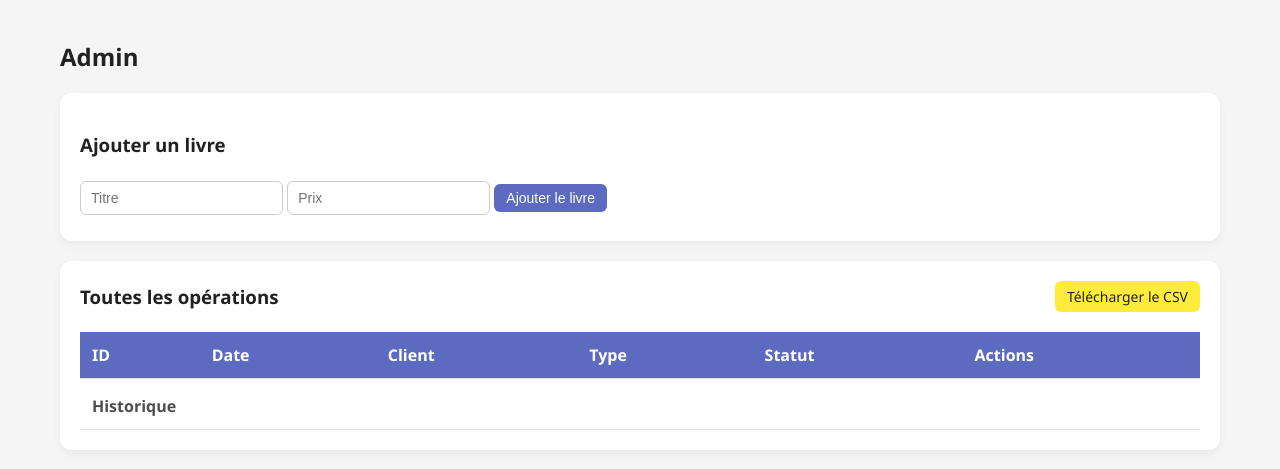
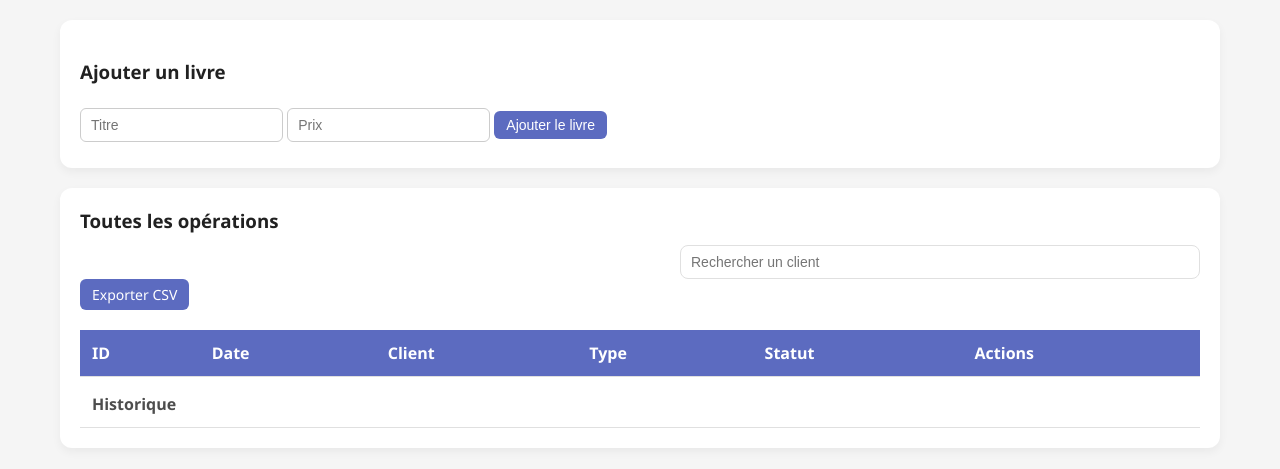
Before and after one commit to fleuronvilik/toplivres-devgdk, a Flask app: template app/templates/admin.html in a window 1280 px wide. Shown: the top 469 px of the page. Run offline with Flask 3, Linux system fonts and the light colour scheme; the template is opened without the code that fills it: most values are stand-ins (such as "Sample title", 1, 10 or a date in 2020).

Commit message:
Add admin toolbar search

```diff
--- a/app/static/js/utils/api.js
+++ b/app/static/js/utils/api.js
@@ -74,12 +74,91 @@ export async function loadAdminOperations() {
     }
 
     const tr = document.createElement("tr");
+    tr.dataset.client = (op.customer?.name || "").toLowerCase();
     tr.innerHTML = `
       <td>${op.id}</td>
       <td>${op.date}</td>
       <td><a href="/admin/users/${op.customer.id}">${op.customer.name || ""}</a></td>
       <td>${formatType(op.type || '')}</td>
       <td>${formatStatus(op.status || '')}</td>
+      <td>
+        <div class="table-actions">
+          <button class="viewItemsBtn btn">Voir les articles</button>
+          ${cancelMarkup}${actionMarkup}
+        </div>
+      </td>
+    `;
+
+    tbody.appendChild(tr);
+    tr.querySelector(".viewItemsBtn").addEventListener("click", () => openItemsSheet(op.items));
+  }
+}
+
+export async function loadAdminCustomerOperations(customerId) {
+  const res = await apiFetch("/api/admin/operations");
+  const actionableBody = document.getElementById("admin-customer-actionable-body");
+  const historyBody = document.getElementById("admin-customer-history-body");
+  const actionableTable = document.getElementById("admin-customer-actionable-table");
+  const historyTable = document.getElementById("admin-customer-history-table");
+  const actionableEmpty = document.getElementById("admin-customer-actionable-empty");
+  const historyEmpty = document.getElementById("admin-customer-history-empty");
+  const cancelLabel = fr.form.actions?.cancel || "Annuler";
+  const deleteLabel = fr.form.actions?.delete || "Supprimer";
+
+  if (!actionableBody || !historyBody) return;
+
+  const targetId = String(customerId || "");
+  const actionableOps = (res.actionable || []).filter(op => String(op.customer?.id || "") === targetId);
+  const allOps = [...(res.actionable || []), ...(res.history || [])].filter(
+    op => String(op.customer?.id || "") === targetId
+  );
+
+  allOps.sort((a, b) => {
+    const timeA = Date.parse(a.date || "");
+    const timeB = Date.parse(b.date || "");
+    if (!Number.isNaN(timeA) && !Number.isNaN(timeB) && timeA !== timeB) {
+      return timeB - timeA;
+    }
+    return (b.id || 0) - (a.id || 0);
+  });
+
+  const recentOps = allOps.slice(0, 10);
+
+  actionableBody.innerHTML = "";
+  historyBody.innerHTML = "";
+
+  if (actionableEmpty) actionableEmpty.classList.toggle("hidden", actionableOps.length > 0);
+  if (actionableTable) actionableTable.classList.toggle("hidden", actionableOps.length === 0);
+  if (historyEmpty) historyEmpty.classList.toggle("hidden", recentOps.length > 0);
+  if (historyTable) historyTable.classList.toggle("hidden", recentOps.length === 0);
+
+  actionableOps.forEach(op => renderOperationRow(op, actionableBody, true));
+  recentOps.forEach(op => renderOperationRow(op, historyBody, false));
+
+  function renderOperationRow(op, tbody, isActionable) {
+    let actionMarkup = "";
+    let cancelMarkup = "";
+    const opId = op?.id ?? "—";
+
+    if (isActionable && op.type === "order") {
+      if (op.status === "pending") {
+        actionMarkup = `<button data-action="confirm" data-id="${opId}" data-status="${op.status || ''}" data-type="${op.type || ''}" class="btn btn-accent">${fr.form.actions.approve}</button>`;
+        cancelMarkup = `<button data-action="delete" data-id="${opId}" data-status="${op.status || ''}" data-type="${op.type || ''}" class="btn btn-danger">${fr.form.actions.reject}</button>`;
+      } else if (op.status === "approved") {
+        actionMarkup = `<button data-action="confirm" data-id="${opId}" data-status="${op.status || ''}" data-type="${op.type || ''}" class="btn btn-accent">${fr.form.actions.deliver}</button>`;
+        cancelMarkup = `<button data-action="delete" data-id="${opId}" data-status="${op.status || ''}" data-type="${op.type || ''}" class="btn btn-danger">${cancelLabel}</button>`;
+      }
+    } else if (isActionable && op.type === "report" && op.status !== "cancelled") {
+      actionMarkup = `<button data-action="delete" data-id="${opId}" data-status="${op.status || ''}" data-type="${op.type || ''}" class="btn btn-danger">${deleteLabel}</button>`;
+    }
+
+    const tr = document.createElement("tr");
+    tr.dataset.client = (op.customer?.name || "").toLowerCase();
+    tr.innerHTML = `
+      <td>${opId}</td>
+      <td>${op.date || "—"}</td>
+      <td>${formatType(op.type || '') || "—"}</td>
+      <td>${formatStatus(op.status || '') || "—"}</td>
       <td>
         <div class="table-actions">
           <button class="viewItemsBtn btn">Voir les articles</button>
--- a/app/templates/admin.html
+++ b/app/templates/admin.html
@@ -4,8 +4,7 @@
 {% block content %}
 <!-- ADMIN DASHBOARD -->
 <div id="admin-dashboard" class="hidden">
-    <header>
-        <h2>Admin</h2>
+    <header class="page-header">
         <div id="alerts"></div>
     </header>
 
@@ -23,7 +22,12 @@
     <div class="card">
         <div class="card-header">
             <h3>Toutes les opérations</h3>
-            <a class="btn btn-accent" href="/api/admin/export/csv" download>Télécharger le CSV</a>
+        </div>
+        <div class="card-toolbar">
+            <div class="table-search">
+                <input id="admin-ops-search" type="text" placeholder="Rechercher un client">
+            </div>
+            <a class="btn btn-primary" href="/api/admin/export/csv" download>Exporter CSV</a>
         </div>
         <table id="admin-ops-table" class="table">
             <thead>
```
